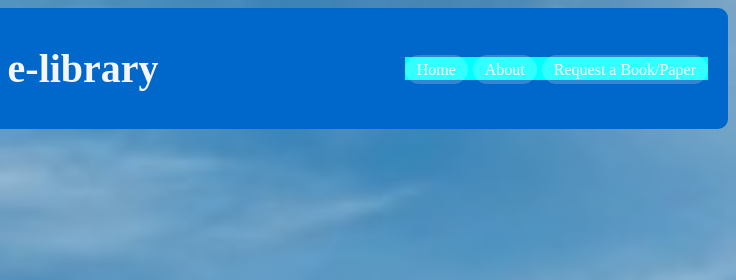
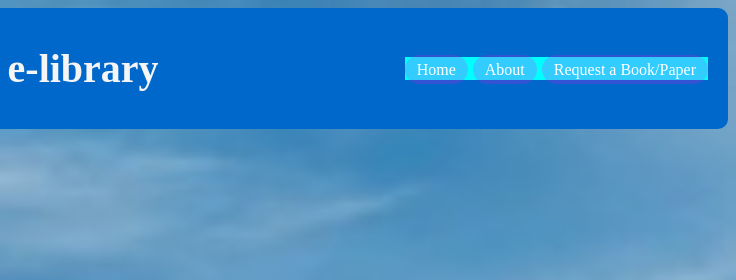
Before and after one commit to Wycliffe147/e-library, a website: page index.html in a window 1280 px wide. Shown: the top 280 px of the page, 544-1280 px from the left. Drawn offline with Linux system fonts and the light colour scheme.

Commit message:
Update style.css

```diff
--- a/styles/style.css
+++ b/styles/style.css
@@ -269,7 +269,7 @@
 .header nav a {
     padding: 6px 12px;          /* space inside the pill */
     border-radius: 20px;         /* rounded corners */
-    background-color: rgba(255, 255, 255, 0.2); /* semi-transparent background */
+    background-color: rgba(255, 0, 255, 0.2); /* semi-transparent background */
     color: white;               /* text color */
     text-decoration: none;
     font-size: 16px;
```
